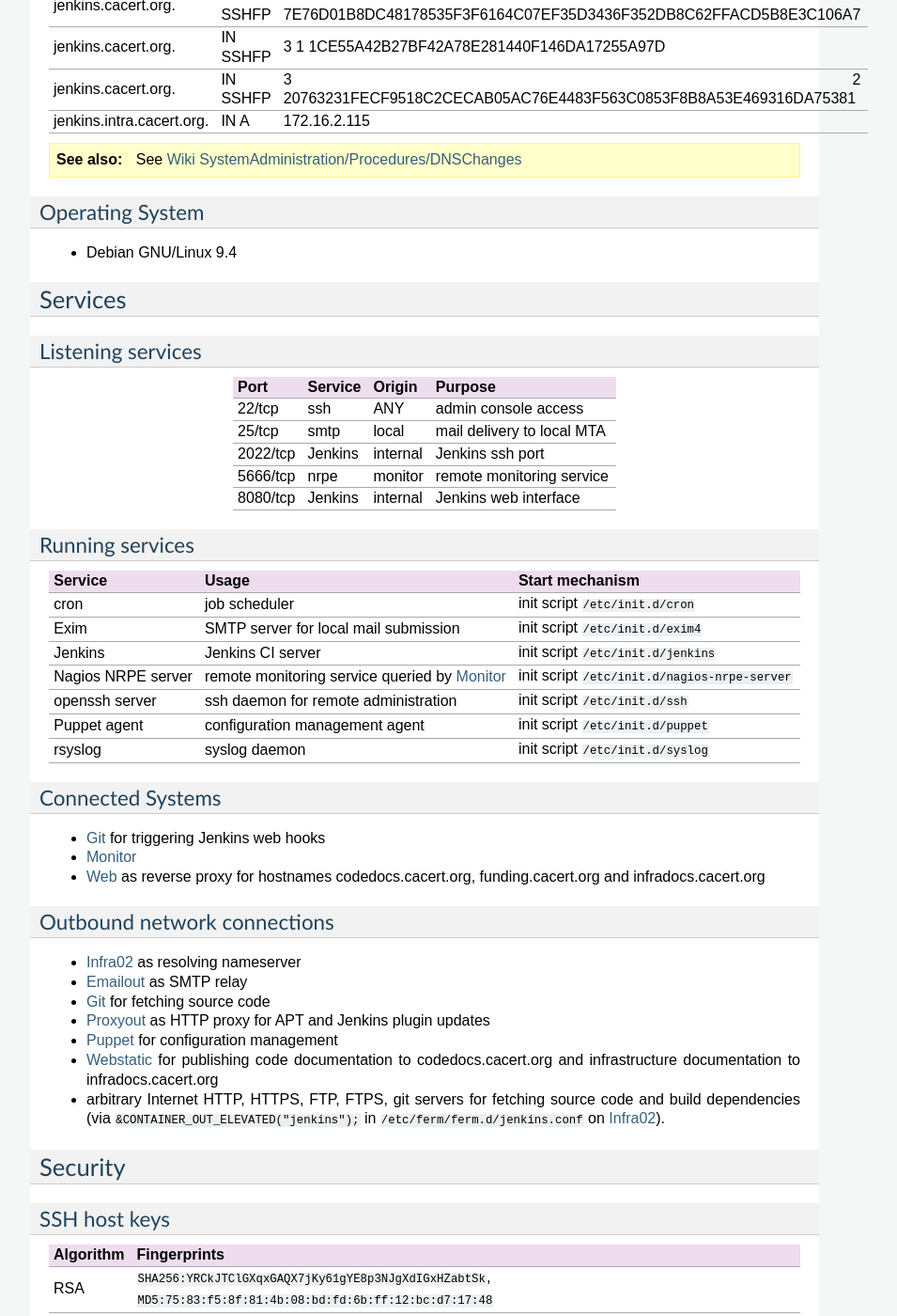
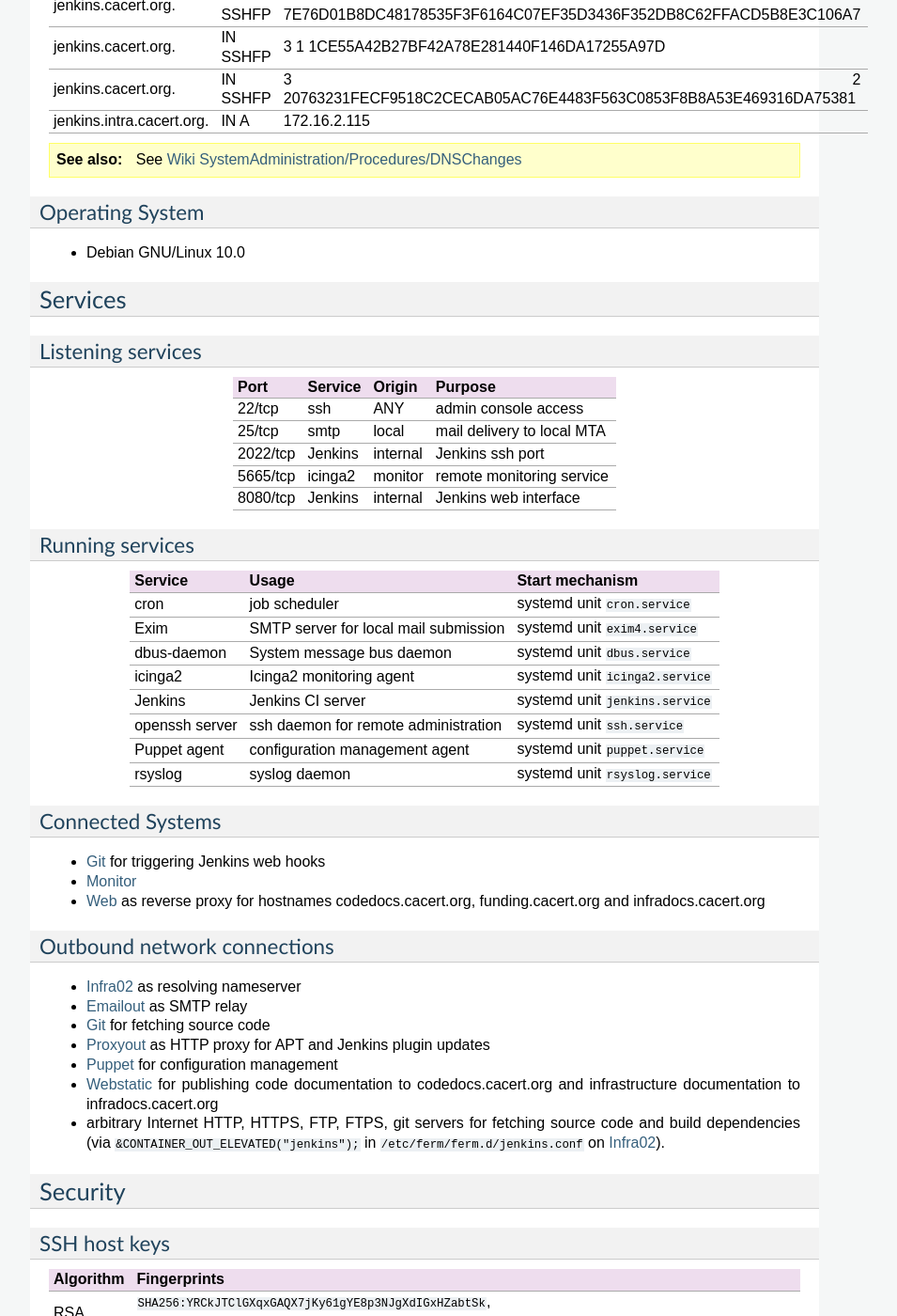
Before and after one commit to CAcertOrg/cacert-infradocs, a Sphinx documentation site: the page built from docs/systems/jenkins.rst, in a window 1280 px wide and 1400 px high, scrolled down 1454 px. Shown: the whole window at 94% size, without its empty margins (198-1153 px from the left). Built offline with Sphinx 7.4.7, drawn with Linux system fonts in a browser that asks for light colours; pages that are not in the unit, such as notebooks, are missing from menus; cross-references to code outside the pages are shown as plain code.

Commit message:
Upgrade jenkins to Debian 10.0 Buster
- document Icinga2 usage
- document change to systemd

```diff
--- a/docs/systems/jenkins.rst
+++ b/docs/systems/jenkins.rst
@@ -103,10 +103,10 @@
 ----------------
 
 .. index::
-   single: Debian GNU/Linux; Stretch
-   single: Debian GNU/Linux; 9.4
+   single: Debian GNU/Linux; Buster
+   single: Debian GNU/Linux; 10.0
 
-* Debian GNU/Linux 9.4
+* Debian GNU/Linux 10.0
 
 Services
 ========
@@ -125,7 +125,7 @@
 +----------+---------+----------+----------------------------+
 | 2022/tcp | Jenkins | internal | Jenkins ssh port           |
 +----------+---------+----------+----------------------------+
-| 5666/tcp | nrpe    | monitor  | remote monitoring service  |
+| 5665/tcp | icinga2 | monitor  | remote monitoring service  |
 +----------+---------+----------+----------------------------+
 | 8080/tcp | Jenkins | internal | Jenkins web interface      |
 +----------+---------+----------+----------------------------+
@@ -135,38 +135,37 @@
 
 .. index::
    single: cron
+   single: dbus
    single: exim
+   single: icinga2
    single: jenkins
-   single: nrpe
    single: openssh
    single: puppet agent
    single: rsyslog
 
-+--------------------+--------------------+-----------------------------------------+
-| Service            | Usage              | Start mechanism                         |
-+====================+====================+=========================================+
-| cron               | job scheduler      | init script :file:`/etc/init.d/cron`    |
-+--------------------+--------------------+-----------------------------------------+
-| Exim               | SMTP server for    | init script                             |
-|                    | local mail         | :file:`/etc/init.d/exim4`               |
-|                    | submission         |                                         |
-+--------------------+--------------------+-----------------------------------------+
-| Jenkins            | Jenkins CI server  | init script :file:`/etc/init.d/jenkins` |
-+--------------------+--------------------+-----------------------------------------+
-| Nagios NRPE server | remote monitoring  | init script                             |
-|                    | service queried by | :file:`/etc/init.d/nagios-nrpe-server`  |
-|                    | :doc:`monitor`     |                                         |
-+--------------------+--------------------+-----------------------------------------+
-| openssh server     | ssh daemon for     | init script :file:`/etc/init.d/ssh`     |
-|                    | remote             |                                         |
-|                    | administration     |                                         |
-+--------------------+--------------------+-----------------------------------------+
-| Puppet agent       | configuration      | init script                             |
-|                    | management agent   | :file:`/etc/init.d/puppet`              |
-+--------------------+--------------------+-----------------------------------------+
-| rsyslog            | syslog daemon      | init script                             |
-|                    |                    | :file:`/etc/init.d/syslog`              |
-+--------------------+--------------------+-----------------------------------------+
++----------------+--------------------------+----------------------------------+
+| Service        | Usage                    | Start mechanism                  |
++================+==========================+==================================+
+| cron           | job scheduler            | systemd unit ``cron.service``    |
++----------------+--------------------------+----------------------------------+
+| Exim           | SMTP server for local    | systemd unit ``exim4.service``   |
+|                | mail submission          |                                  |
++----------------+--------------------------+----------------------------------+
+| dbus-daemon    | System message bus       | systemd unit ``dbus.service``    |
+|                | daemon                   |                                  |
++----------------+--------------------------+----------------------------------+
+| icinga2        | Icinga2 monitoring agent | systemd unit ``icinga2.service`` |
++----------------+--------------------------+----------------------------------+
+| Jenkins        | Jenkins CI server        | systemd unit ``jenkins.service`` |
++----------------+--------------------------+----------------------------------+
+| openssh server | ssh daemon for           | systemd unit ``ssh.service``     |
+|                | remote administration    |                                  |
++----------------+--------------------------+----------------------------------+
+| Puppet agent   | configuration            | systemd unit ``puppet.service``  |
+|                | management agent         |                                  |
++----------------+--------------------------+----------------------------------+
+| rsyslog        | syslog daemon            | systemd unit ``rsyslog.service`` |
++----------------+--------------------------+----------------------------------+
 
 Connected Systems
 -----------------
```
